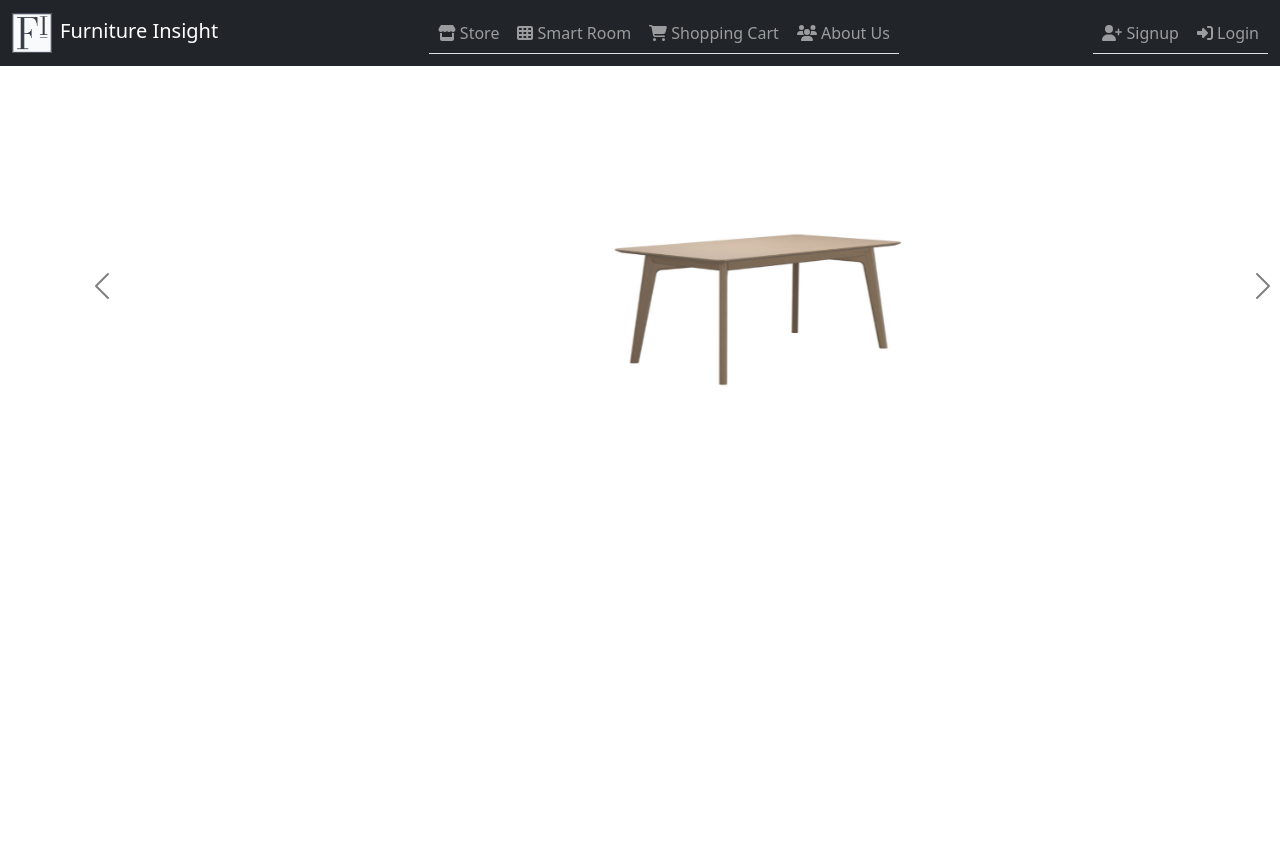
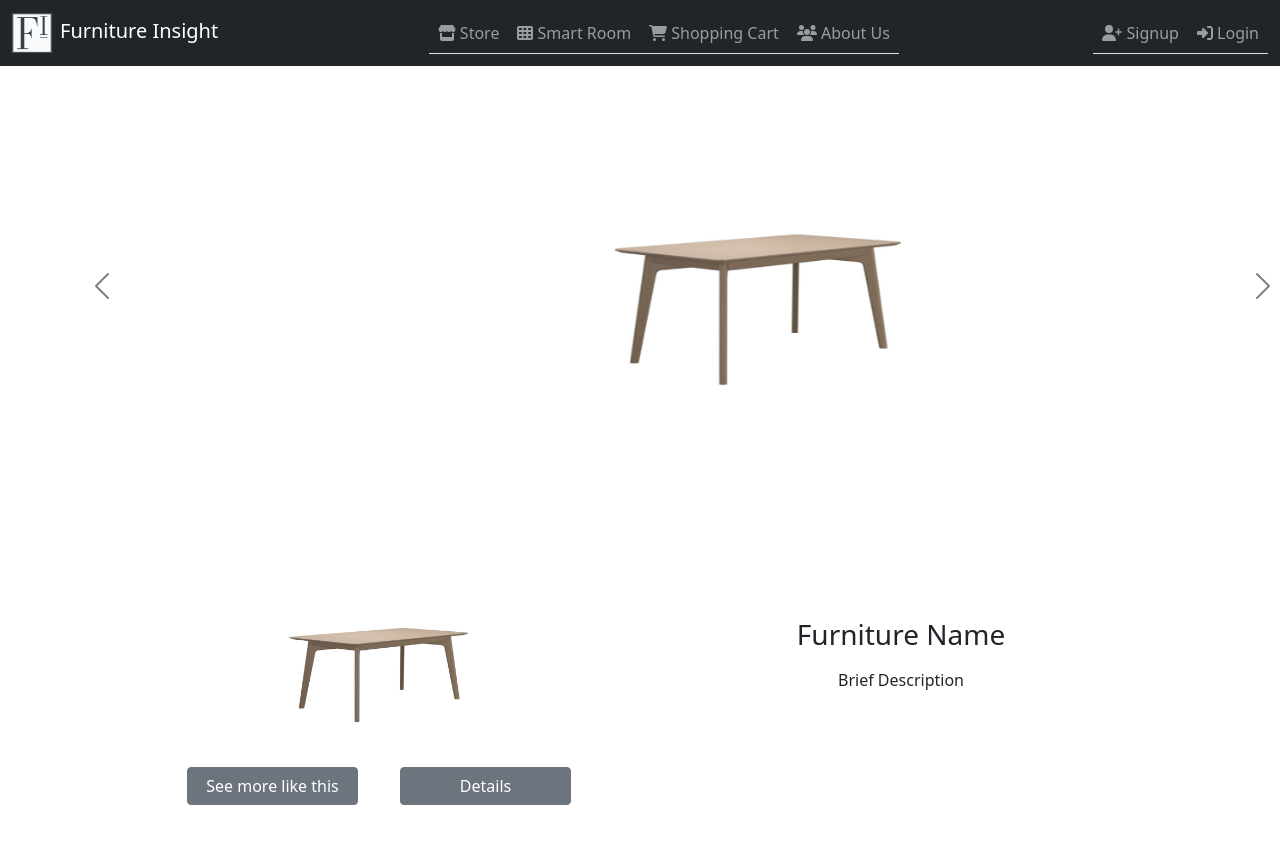
Before and after one commit to Furniture-Insight/furniture-insight-frontend, a React (Create React App) app in the folder furniture-insight-frontend/: page /home in a window 1280 px wide. Shown: the top 844 px of the page. Before the commit the page ends 800 px from the top, so only its background shows below. Built offline with nearby package versions, Linux system fonts and the light colour scheme.

Commit message:
Home page v0.3

```diff
--- a/furniture-insight-frontend/public/styles.css
+++ b/furniture-insight-frontend/public/styles.css
@@ -71,7 +71,11 @@
 }
 
 .carousel {
-    margin-top: 50px;
+    margin: 50px 0 50px 0;
     width: 1365px;
     height: 340px;
 }
+
+.btn-homepage {
+    width: 40%;
+}
--- a/furniture-insight-frontend/src/components/pages/Home.js
+++ b/furniture-insight-frontend/src/components/pages/Home.js
@@ -6,6 +6,7 @@ import chairs from "../images/chairs.jpg";
 function Home() {
 
     return (
+        <>
             <div align="center">
                 <div id="carouselHomeSlidesOnly" className="carousel slide" data-bs-ride="carousel">
                     <div className="carousel-inner">
@@ -29,6 +30,22 @@ function Home() {
                     </button>
                 </div>
             </div>
+            <div className="container justify-content-center">
+                <div className="row px-5">
+                    <div className="col p-5">
+                        <img src={table} className="mx-auto d-block w-50" alt="table.jpg"/>
+                        <div className="d-flex justify-content-around">
+                            <a type="button" className="btn btn-secondary btn-homepage" href="/store">See more like this</a>
+                            <a type="button" className="btn btn-secondary btn-homepage" href="/description">Details</a>
+                        </div>
+                    </div>
+                    <div className="col text-center p-5 mt-5">
+                        <h3 className="my-3">Furniture Name</h3>
+                        <p>Brief Description</p>
+                    </div>
+                </div>
+            </div>
+        </>
     );
 }
 
```
Lines whose indentation alone changed are shown as unchanged.
